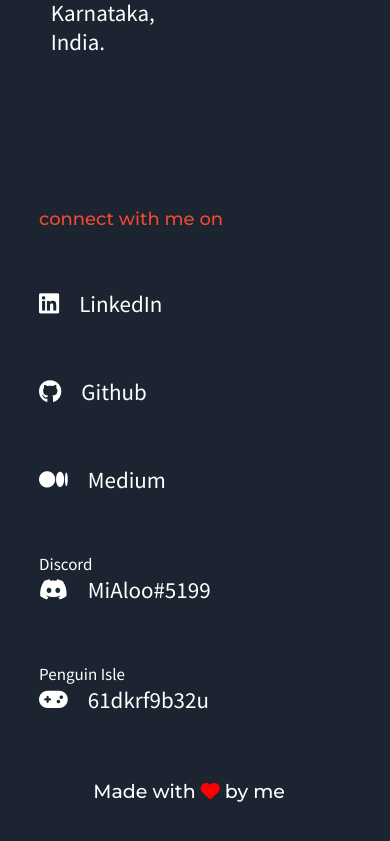
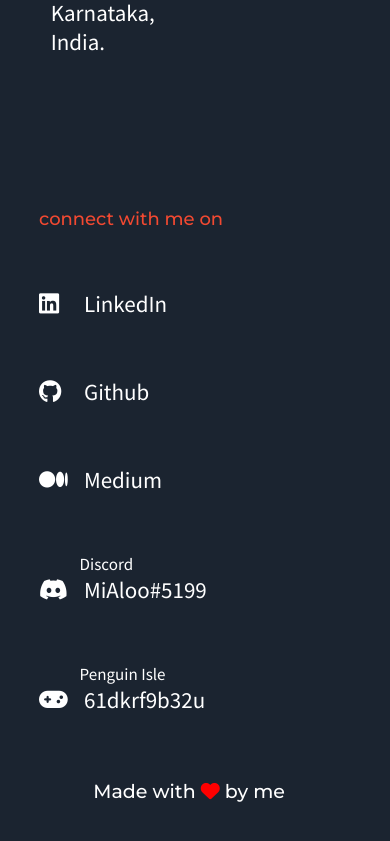
Before and after one commit to MihirMulay2001/portfolio-website, a React (Create React App) app: page / in a window 390 px wide. Shown: the part 10237-11078 px from the top of the page. Built offline with nearby package versions, Linux system fonts and the light colour scheme.

Commit message:
fixed footer label issues

```diff
--- a/src/styles/footer.module.css
+++ b/src/styles/footer.module.css
@@ -66,4 +66,10 @@
   .details > div {
     margin: 7vh 3vw;
   }
+  .links i {
+    width: 8%;
+  }
+  .links .label {
+    margin-left: 13%;
+  }
 }
```
